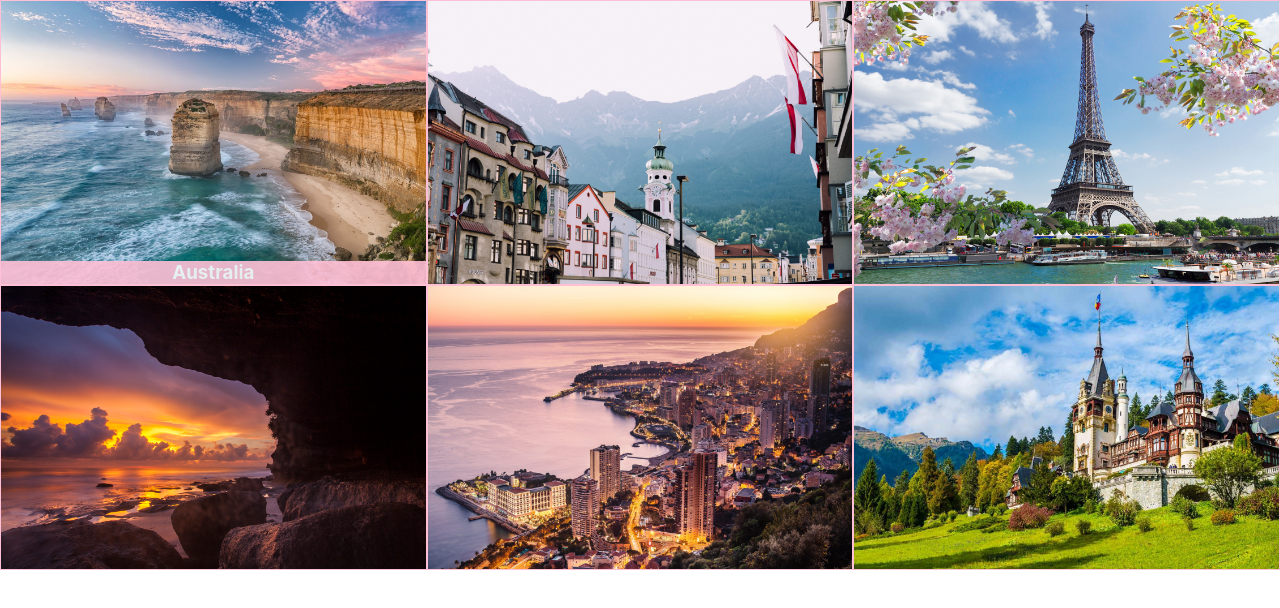
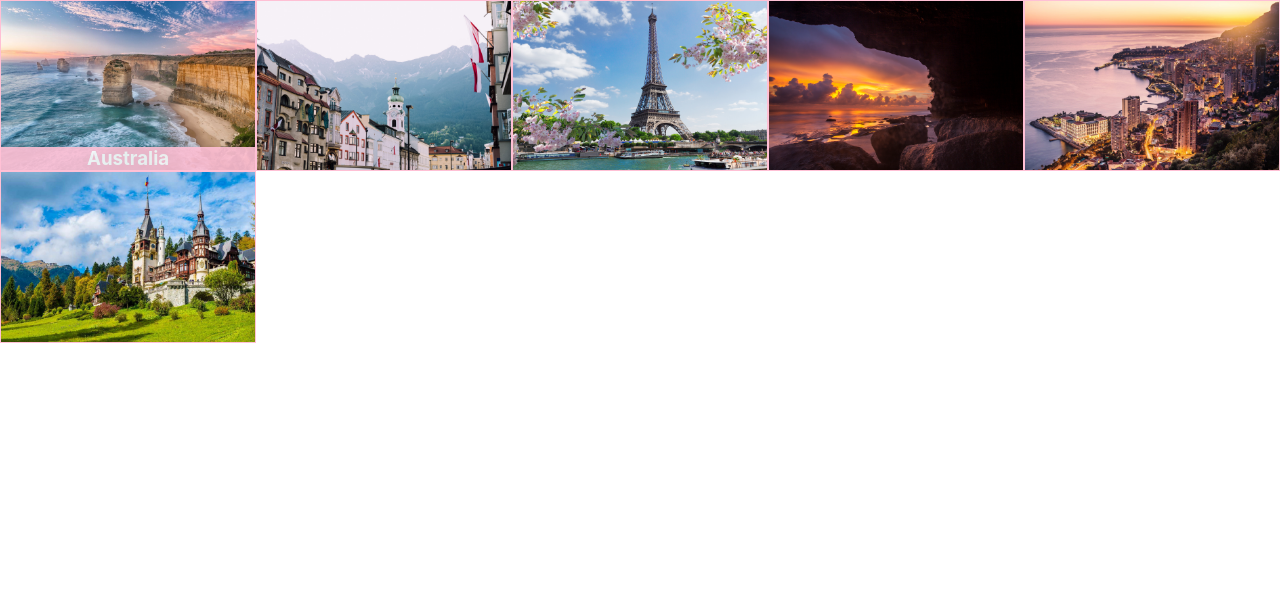
Before and after one commit to lisalenguyen/kodflix, a React (Create React App) app: page / in a window 1280 px wide. Shown: the top 608 px of the page. Built offline with nearby package versions, Linux system fonts and the light colour scheme.

Commit message:
#11 Improve Gallery Layout

```diff
--- a/src/App.css
+++ b/src/App.css
@@ -15,12 +15,16 @@ img {
 }
 
 .row {
-display: flex;
+/* display: flex;
+flex-wrap: wrap; */
+display: grid;
+grid-template-columns: repeat(auto-fit, minmax(250px, 1fr));
 justify-content: center;
 }
 
 .country {
-  flex: 1;
+  /* flex: 1;
+  flex-basis: 120px; */
   border: 1px solid rgb(255, 192, 213);
   position: relative;
   overflow: hidden;
@@ -41,8 +45,8 @@ justify-content: center;
   bottom: 0;
 }
 
-@media only screen and (max-width: 600px) {
- .container {
+/* @media only screen and (max-width: 600px) {
+ .row {
      flex-direction: column;
     }
-}
+} */
--- a/src/Countries.js
+++ b/src/Countries.js
@@ -14,8 +14,6 @@ export default function Countries() {
     <Country id='australia'name='Australia' src= {australia} />
     <Country id='austria' name='Austria' src={austria} />
     <Country id='france' name='France' src={france} />
-    </section>
-  <section className='row'>
     <Country id='indonesia' name='Indonesia' src={indonesia} />
     <Country id='monaco' name='Monaco' src={monaco} />
     <Country id='romania' name='Romania' src={romania} />
```
